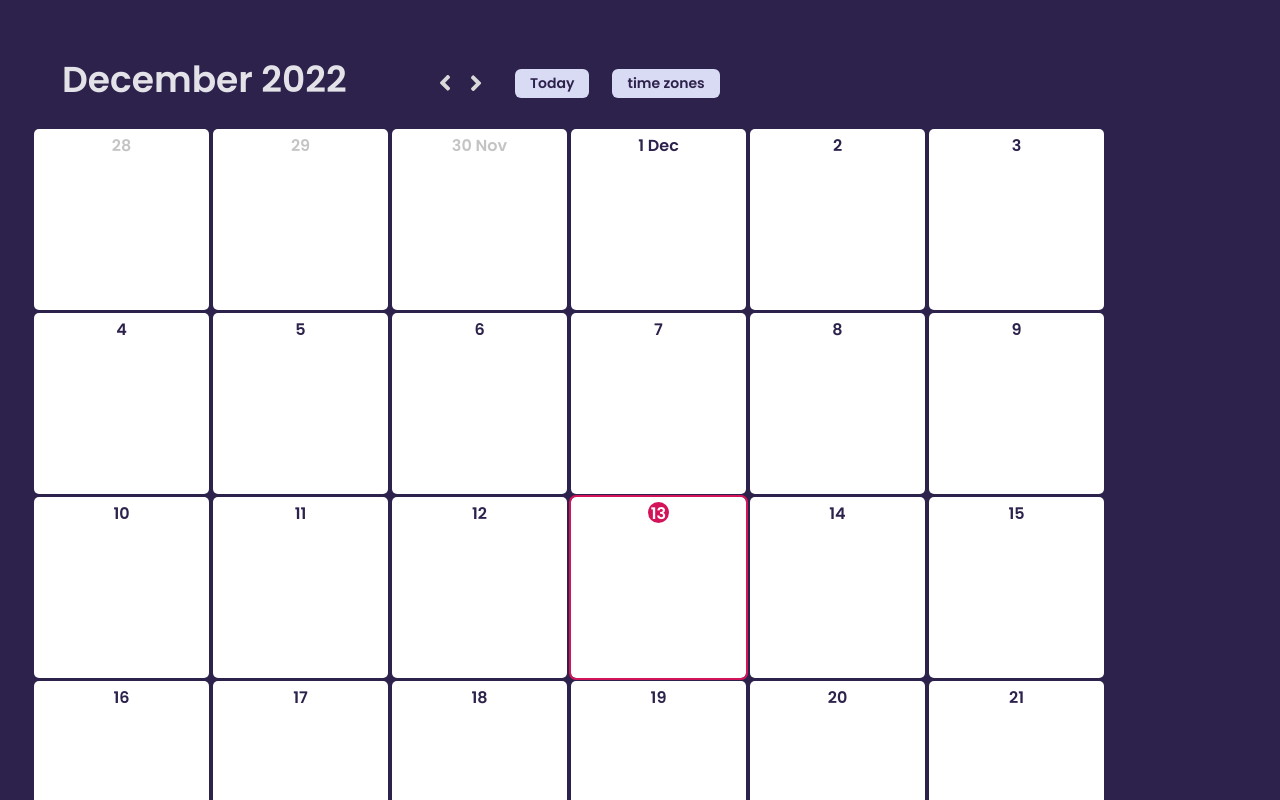
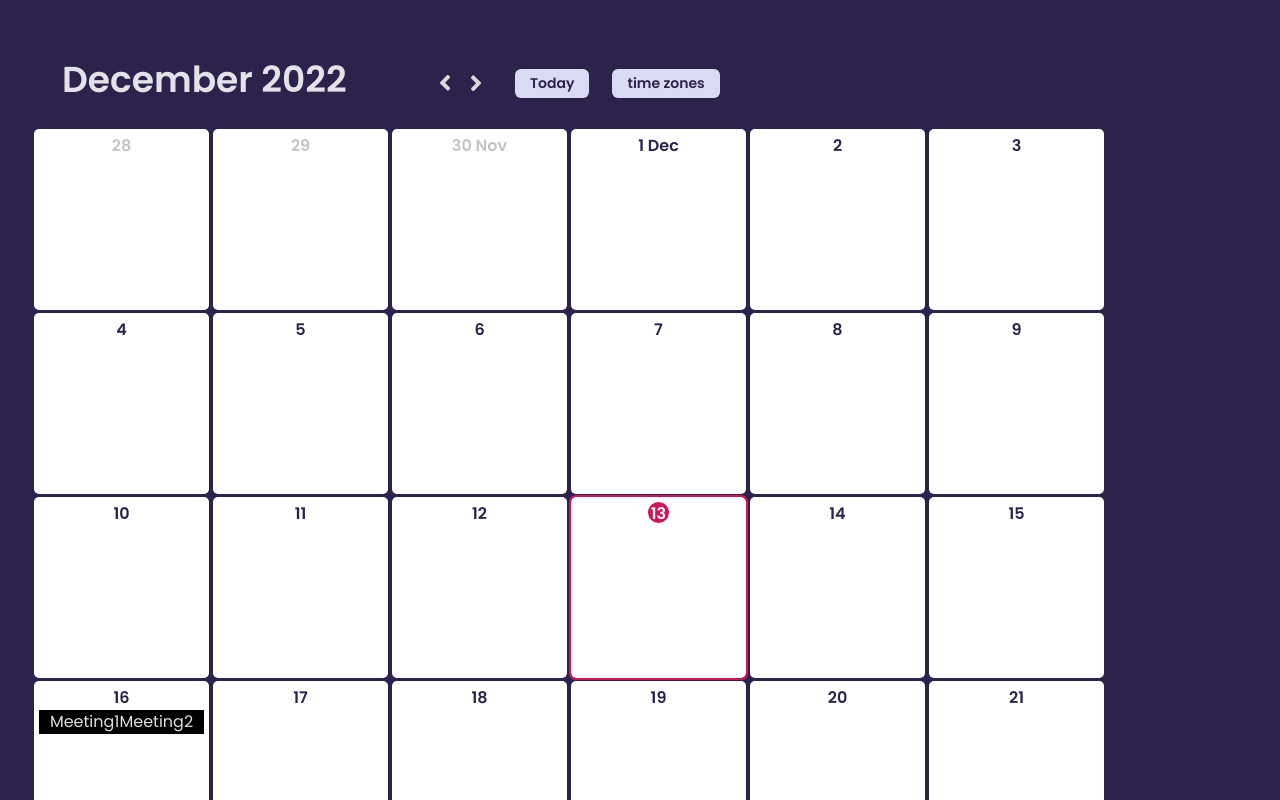
Before and after one commit to DavidVeVe/Calendar-react, a React (Vite) app: page / in a window 1280 px wide. Shown: the top 800 px of the page. Built offline with nearby package versions, Linux system fonts and the light colour scheme.

Commit message:
Add events to calendarDay

```diff
--- a/src/components/CalendarDay/calendarDay.scss
+++ b/src/components/CalendarDay/calendarDay.scss
@@ -8,11 +8,11 @@
   padding: 5px;
   text-align: center;
   display: flex;
-  justify-content: center;
-  align-items: flex-start;
+  flex-direction: column;
 
   &--is-active {
     outline: 2px solid #d4145a;
+    align-items: center;
   }
 
   &__number {
@@ -28,6 +28,10 @@
     }
   }
 
+  &__events {
+    background-color: black;
+  }
+
   &--is-from-prev-month {
     .calendar-day__number--is-from-prev-month {
       font-weight: bold;
--- a/src/components/CalendarDay/index.jsx
+++ b/src/components/CalendarDay/index.jsx
@@ -1,5 +1,6 @@
 import { MONTHS_SHORT } from "../../constants";
 import { getClassNames } from "./helper";
+import DayEvent from "../DayEvent";
 import "./calendarDay.scss";
 
 /**
@@ -9,6 +10,7 @@ import "./calendarDay.scss";
  * @param isDayDisabled - {boolean}
  * @param monthName - {string}
  * @param isActive - {boolean}
+ * @param events - {array}
  * @returns {JSX.Element}
  * @constructor
  */
@@ -18,21 +20,30 @@ function CalendarDay({
   isDayDisabled,
   monthName,
   isActive,
+  events,
 }) {
   const { elementClassName, blockClassName } = getClassNames(
     isDayDisabled,
     isActive
   );
 
-  const dayTitle = monthName
+  const dayEvents = events.map((event) => {
+    const { eventName } = event;
+    return <DayEvent key={eventName} eventName={eventName} />;
+  });
+
+  const dayText = monthName
     ? `${dayNumber} ${MONTHS_SHORT[monthName]}`
     : dayNumber;
 
   return (
     <div className={elementClassName}>
-      <span className={blockClassName}>
-        <span>{dayTitle}</span>
-      </span>
+      <div className={blockClassName}>
+        <span>{dayText}</span>
+      </div>
+        <div className="calendar-day__events">
+          {dayEvents}
+        </div>
     </div>
   );
 }
--- a/src/components/CalendarGrid/index.jsx
+++ b/src/components/CalendarGrid/index.jsx
@@ -38,7 +38,7 @@ function CalendarGrid({
     presentDateObj,
     calendarEvents
   ).map((day) => {
-    const { dayNumber, dayName, isDayDisabled, monthName, isActive } = day;
+    const { dayNumber, dayName, isDayDisabled, monthName, isActive, events } = day;
 
     return (
       <CalendarDay
@@ -48,6 +48,7 @@ function CalendarGrid({
         isDayDisabled={isDayDisabled}
         monthName={monthName}
         isActive={isActive}
+        events={events}
       />
     );
   });
--- a/src/components/DayEvent/index.jsx
+++ b/src/components/DayEvent/index.jsx
@@ -1,7 +1,7 @@
-import './dayEvent.scss'
+import "./dayEvent.scss";
 
-function DayEvent () {
-    return <p>This is day event component</p>;
+function DayEvent({ eventName }) {
+  return <span>{eventName}</span>;
 }
 
 export default DayEvent;
--- a/src/mocks/calendarEventsMock.js
+++ b/src/mocks/calendarEventsMock.js
@@ -10,6 +10,7 @@ export const calendarEventsMock = [
         endTime: 9.75,
         duration: "45 minutes",
         recorded: false,
+        isFinished: true,
         material: [
           {
             name: "Video Listening Introduction",
@@ -31,6 +32,7 @@ export const calendarEventsMock = [
         endTime: 10,
         duration: "1 hora",
         recorded: true,
+        isFinished: true,
         material: [
           { name: "Video Listening Introduction", link: "www.google.com" },
           { name: "Video Listening Introduction", link: "www.google.com" },
@@ -44,6 +46,7 @@ export const calendarEventsMock = [
         endTime: 10,
         duration: "1 hora",
         recorded: true,
+        isFinished: true,
         material: [
           { name: "Video Listening Introduction", link: "www.google.com" },
           { name: "Video Listening Introduction", link: "www.google.com" },
@@ -62,6 +65,7 @@ export const calendarEventsMock = [
         endTime: 9.5,
         duration: "30 minutes",
         recorded: true,
+        isFinished: true,
         material: [
           { name: "Video Listening Introduction", link: "www.google.com" },
           { name: "Video Listening Introduction", link: "www.google.com" },
@@ -75,6 +79,7 @@ export const calendarEventsMock = [
         endTime: 9.5,
         duration: "30 minutes",
         recorded: true,
+        isFinished: true,
         material: [
           { name: "Video Listening Introduction", link: "www.google.com" },
           { name: "Video Listening Introduction", link: "www.google.com" },
@@ -93,6 +98,7 @@ export const calendarEventsMock = [
         endTime: 9.5,
         duration: "30 minutes",
         recorded: true,
+        isFinished: true,
         material: [
           { name: "Video Listening Introduction", link: "www.google.com" },
           { name: "Video Listening Introduction", link: "www.google.com" },
@@ -106,6 +112,7 @@ export const calendarEventsMock = [
         endTime: 9.5,
         duration: "30 minutes",
         recorded: true,
+        isFinished: true,
         material: [
           { name: "Video Listening Introduction", link: "www.google.com" },
           { name: "Video Listening Introduction", link: "www.google.com" },
```
